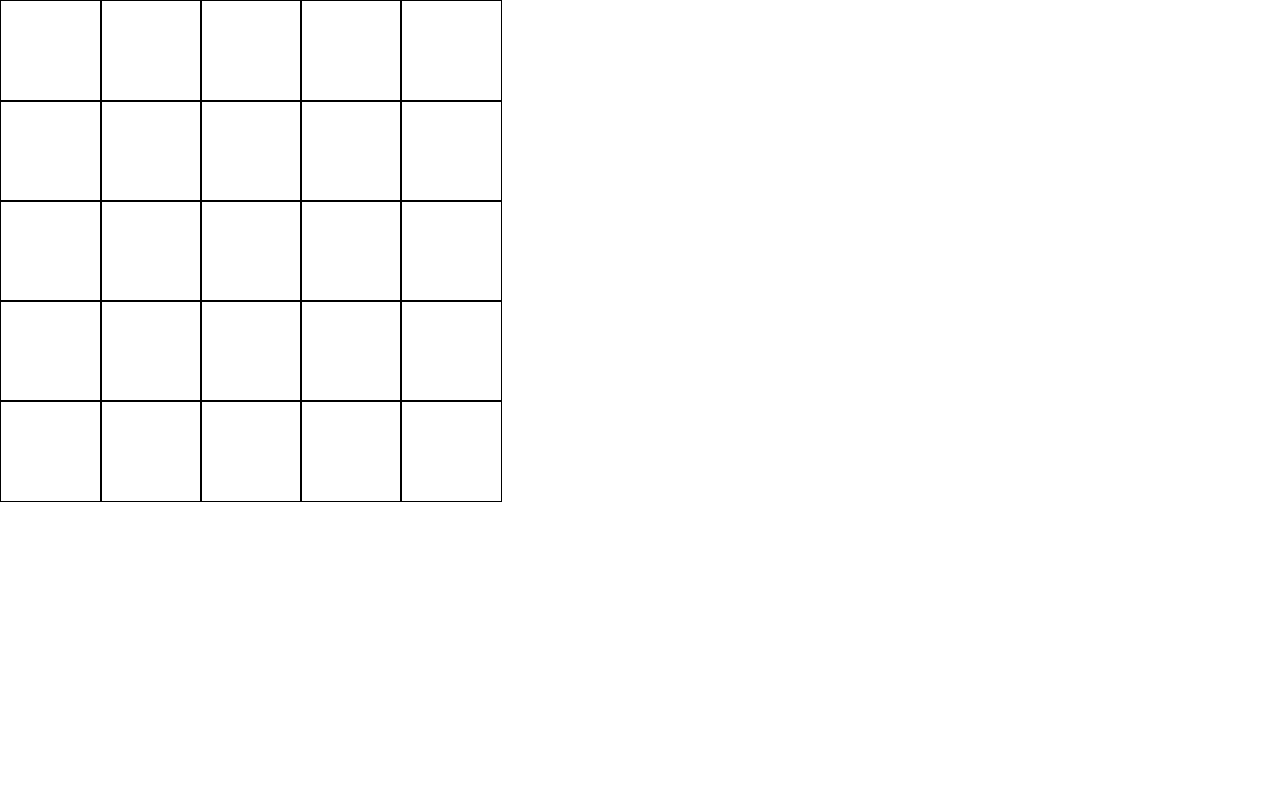
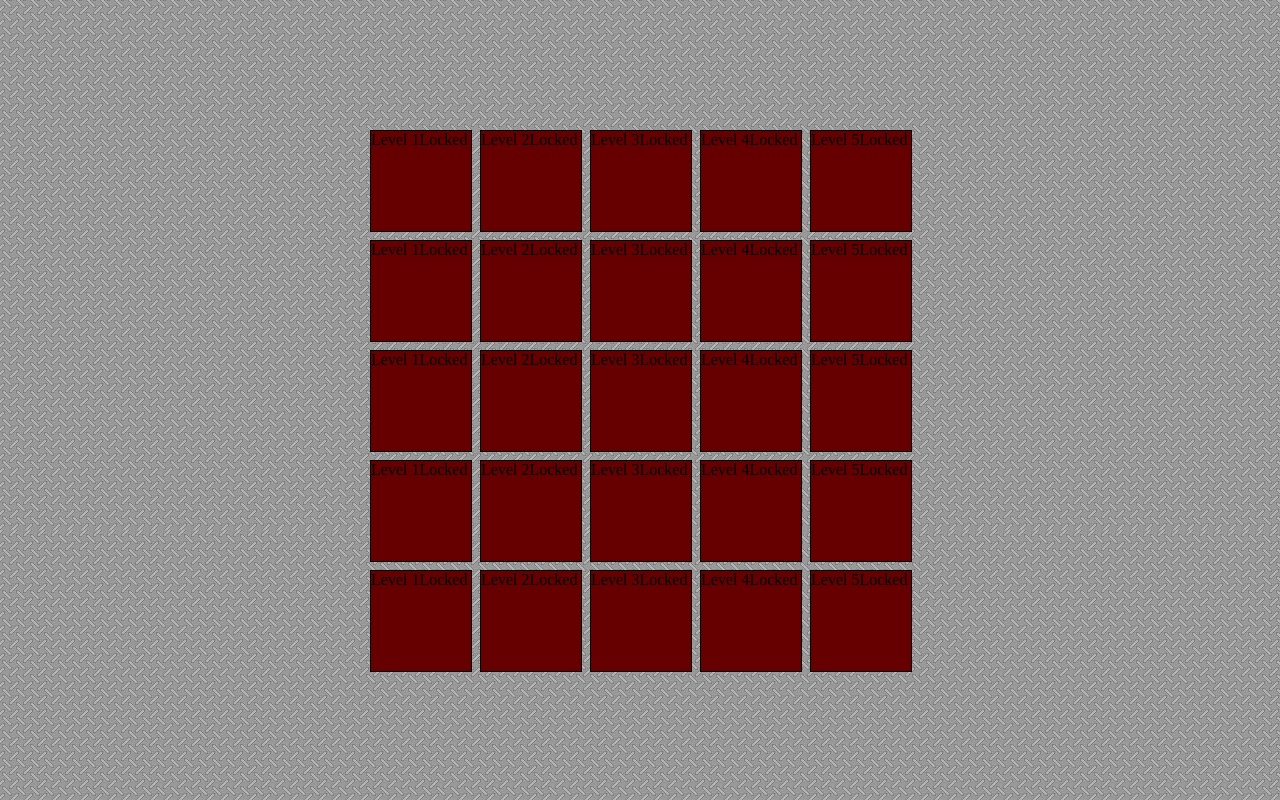
Before and after one commit to zmoore/MonsterFactory, a plain HTML site: page index.html in a window 1280 px wide. Both pictures are taken after a click on the element "Start". Drawn offline with Linux system fonts and the light colour scheme.

Commit message:
Added textures and css stuff

```diff
--- a/index.html
+++ b/index.html
@@ -4,9 +4,19 @@
 <style>
 /*fill whole screen*/
 html, body {
+background-image: url(metal.jpg);
 margin: 0px;
 width: 100%;
 height: 100%;
+}
+
+*:not(.Selectable){
+-webkit-touch-callout: none;
+-webkit-user-select: none;
+-khtml-user-select: none;
+-moz-user-select: none;
+-ms-user-select: none;
+user-select: none;
 }
 
 div.MainMenu{
@@ -23,18 +33,48 @@ left:50%;
 margin-left:-150px;
 }
 
-div.Level{
+h1,h2,h3,h4,h5,h6{
+text-align:center;
+}
+
+.Level{
 width:100px;
 height:100px;
 border:black solid 1px;
 position:absolute;
+content: hello;
+
+background-color: #660000;
+
+counter-increment:level;
+}
+.Level:not([style~="left:"]){
+counter-reset:level;
+}
+.Level:before{
+content: " Level " counter(level);
+}
+.Level:after{
+content: "Locked";
 }
 
-
-
-
-h1,h2,h3,h4,h5,h6{
-text-align:center;
+.BodyPart{
+position: absolute;
+background-image: url(monstersprites.png);
+width: 30px;
+}
+.Head{
+background-position-y: 0px;
+height: 10px;
+clip: rect(0px 20px 10px 10px);
+}
+.Torso{
+background-position-y: -10px;
+height: 20px;
+}
+.Legs{
+background-position-y: -30px;
+height: 20px;
 }
 
 </style>
@@ -52,7 +92,7 @@ function load(){
 		return unescape(localStorage[key]);
 	}
 
-	function startLevel(x,x){
+	function startLevel(x,y){
 		return function(){
 			alert(x+','+y);
 		}
@@ -135,13 +175,20 @@ function load(){
 	///Creates a level selection menu
 	function levelSelect(){
 		var menu = document.createElement("div");
+		menu.style.position = "relative";
+		menu.style.width = '0px';
+		menu.style.height = '0px';
+		menu.style.marginTop = "-270px";//negative half height
+		menu.style.marginLeft = "-270px";//negative half width
+		menu.style.top = "50%";
+		menu.style.left = "50%";
 		var level;
-		for (var x = 0; x < 5; x++){
-			for (var y = 0; y < 5; y++){
+		for (var y = 0; y < 5; y++){
+			for (var x = 0; x < 5; x++){
 				menu.appendChild(level = document.createElement("div"));
 				level.className = "Level"
-				level.style.top = y*100+'px';
-				level.style.left = x*100+'px';
+				if (y)level.style.top = y*110+'px';
+				if (x)level.style.left = x*110+'px';
 				level.onclick = startLevel(x,y);
 			}
 		}
```
Also changed, not shown: metal.jpg (added), monstersprites.png (added).
